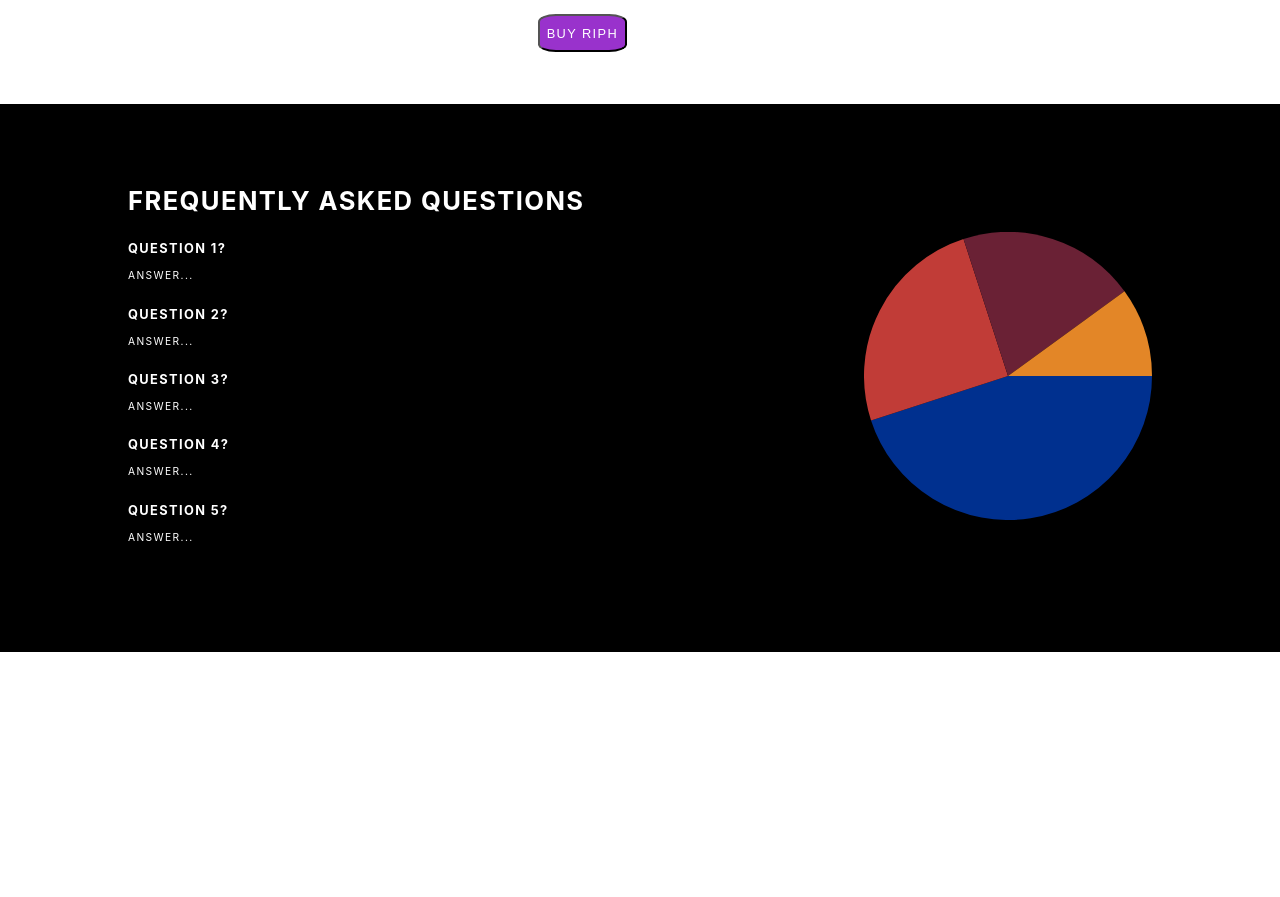
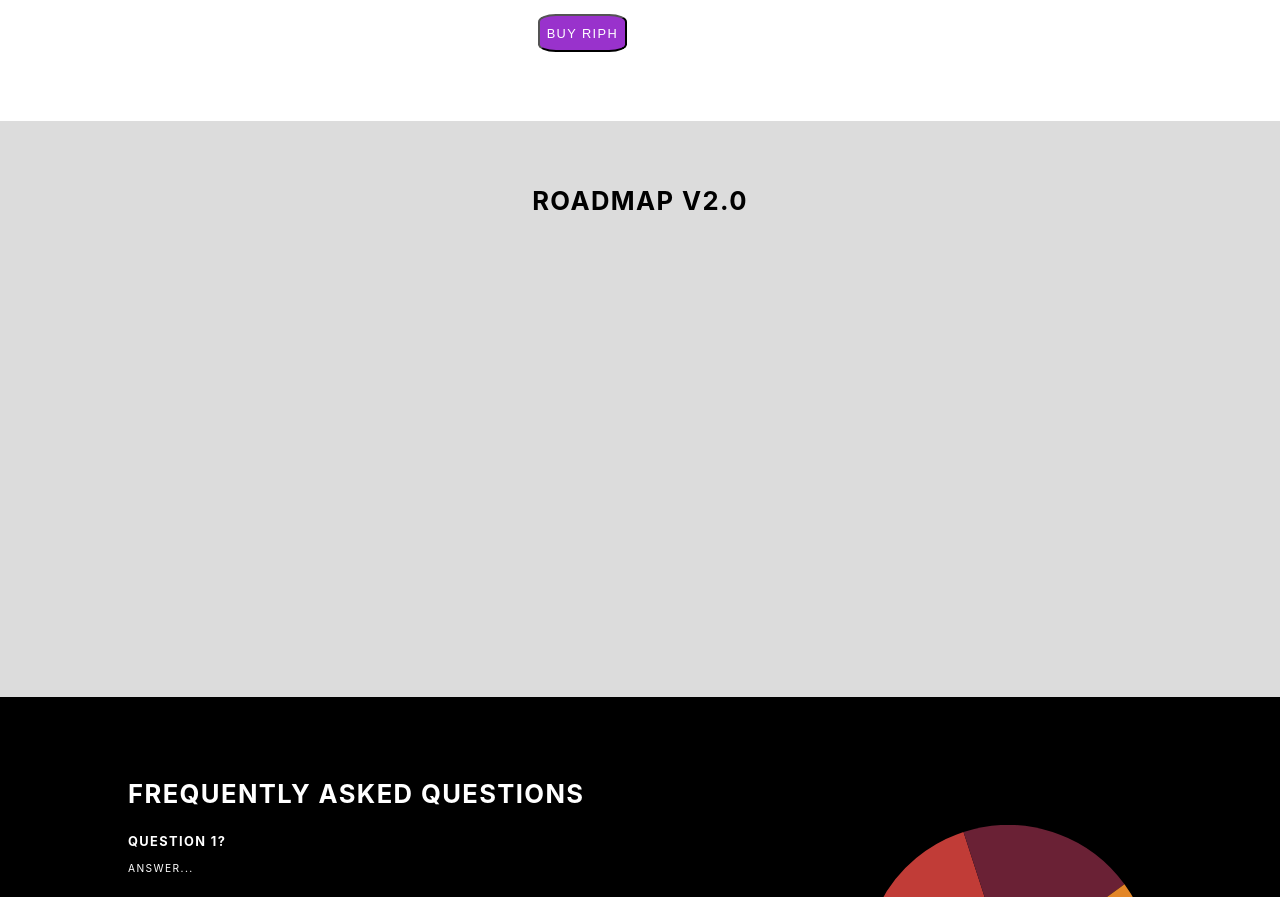
Before and after one commit to MuhammadZain795/RIPH, a React (Create React App) app in the folder riph/: page / in a window 1280 px wide. Shown: the part 1960-2857 px from the top of the page. Before the commit the page ends 2612 px from the top, so only its background shows below. Built offline with nearby package versions, Linux system fonts and the light colour scheme.

Commit message:
Roadmap component added, not completed.

```diff
--- a/riph/src/App.js
+++ b/riph/src/App.js
@@ -3,6 +3,7 @@ import Ecosystem from './components/Ecosystem';
 import Footer from './components/Footer';
 import ICO from './components/ICO';
 import RIPH from './components/RIPH';
+import Roadmap from './components/Roadmap';
 import WhatIsRIPH from './components/WhatIsRIPH';
 
 function App() {
@@ -12,6 +13,7 @@ function App() {
       <WhatIsRIPH/>
       <Ecosystem/>
       <ICO/>
+      <Roadmap/>
       <Footer/>
     </div>
   );
--- a/riph/src/components/Ecosystem.js
+++ b/riph/src/components/Ecosystem.js
@@ -56,7 +56,7 @@ const Container = styled.div`
 `
 const MonkeySide = styled.div`
     width: 50%;
-    color: rgb(207,181,59);
+    color: #D3D3D3;
 `
 const TextSide = styled.div`
     color: white;
--- /dev/null
+++ b/riph/src/components/Roadmap.js
@@ -0,0 +1,24 @@
+import React from 'react'
+import styled from 'styled-components'
+
+export default function Roadmap() {
+    return (
+        <Container>
+            <h1>Roadmap v2.0</h1>
+        </Container>
+    )
+}
+
+const Container = styled.div`
+    background-color: #DCDCDC;
+    height: 45vw;
+    h1{
+        font-size: 2vw;
+        display: flex;
+        flex-direction: row;
+        justify-content: center;
+        padding-top: 5vw;
+        text-transform: uppercase;
+        letter-spacing: 1.4px;
+    }
+`
```
